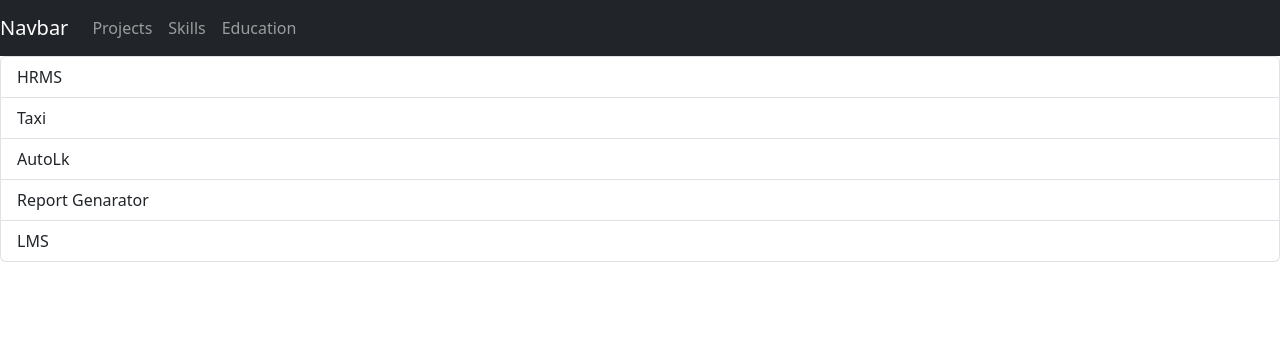
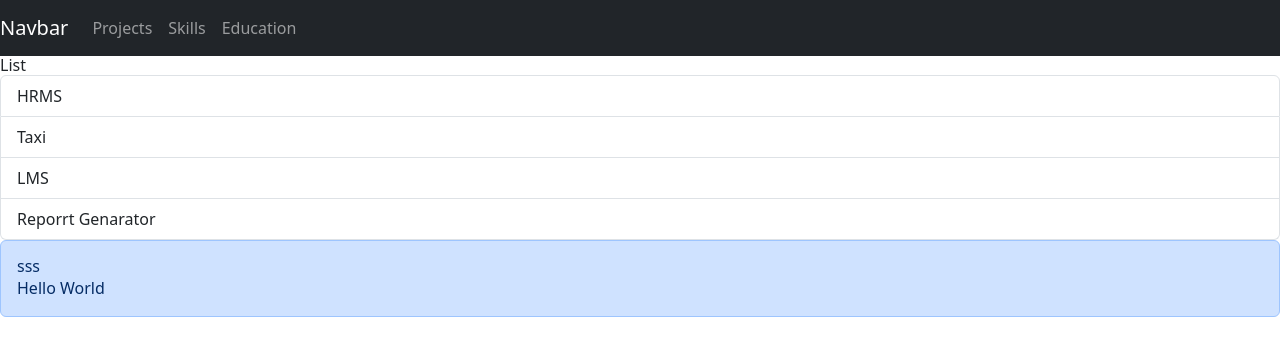
Before and after one commit to Vidunuwan/My-Portfolio, a React (Vite) app in the folder my-portfolio/: page / in a window 1280 px wide. Shown: the top 356 px of the page. Built offline with nearby package versions, Linux system fonts and the light colour scheme; the HTML template or start-up script is replaced by a standard one.

Commit message:
CHG | Get Children from components

```diff
--- a/my-portfolio/src/App.tsx
+++ b/my-portfolio/src/App.tsx
@@ -1,13 +1,24 @@
+import Alert from "./components/Alert";
 import List from "./components/List";
 import Navbar from "./components/Navbar";
 
-function App(){
-    return (
-      <div>
-        <Navbar />
-        <List/>
-      </div>
-    );
+function App() {
+  const items = ["HRMS", "Taxi", "LMS", "Reporrt Genarator"];
+
+  const handleSelectItem = (item: string) => {
+    console.log(item);
+  };
+  return (
+    <div>
+      <Navbar />
+      <List items={items} title="List" onSelectItem={handleSelectItem} />
+      <Alert>
+        <i className="bi bi-alarm"></i>
+        <h1>sss</h1>
+        Hello World
+      </Alert>
+    </div>
+  );
 }
 
 export default App;
--- /dev/null
+++ b/my-portfolio/src/components/Alert.tsx
@@ -0,0 +1,17 @@
+import { Children, ReactNode } from "react";
+
+interface Props {
+  children: ReactNode;
+}
+
+const Alert = ({ children }: Props) => {
+  return (
+    <div>
+      <div className="alert alert-primary" role="alert">
+        {children}
+      </div>
+    </div>
+  );
+};
+
+export default Alert;
--- a/my-portfolio/src/components/List.tsx
+++ b/my-portfolio/src/components/List.tsx
@@ -1,15 +1,25 @@
 import { useState } from "react";
 
-function List() {
-  const items = ["HRMS", "Taxi", "AutoLk", "Report Genarator", "LMS"];
-  const [selectedIndex,setSelectedInex]=useState(-1);
+interface Props {
+  items: string[];
+  title: string;
+  onSelectItem: (item: string) => void;
+}
 
+function List({ items, title, onSelectItem }: Props) {
+  const [selectedIndex, setSelectedInex] = useState(-1);
 
   return (
+    <>
+      <h1>{title}</h1>
       <ul className="list-group">
         {items.map((item, index) => (
           <li
-          onClick={()=>{setSelectedInex(index);}}
+          key={index}
+            onClick={() => {
+              setSelectedInex(index);
+              onSelectItem(item);
+            }}
             className={
               selectedIndex === index
                 ? "list-group-item active"
@@ -20,6 +30,7 @@ function List() {
           </li>
         ))}
       </ul>
+    </>
   );
 }
 
```
Lines whose indentation alone changed are shown as unchanged.
